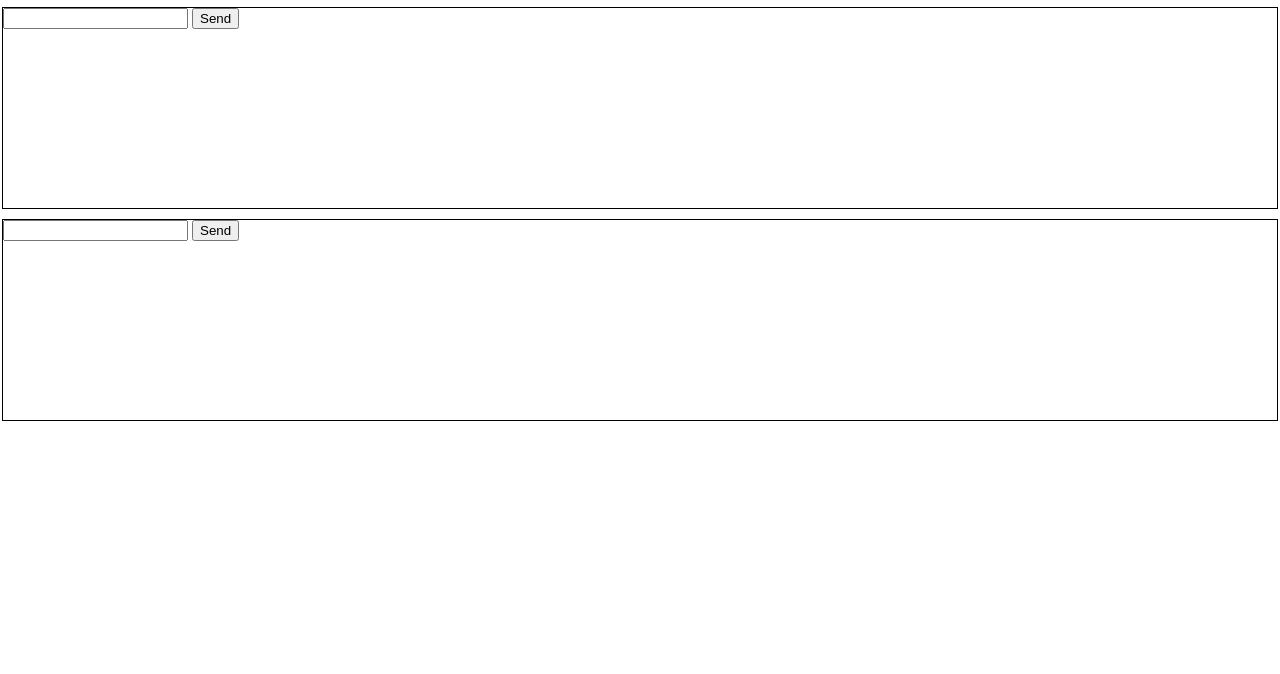
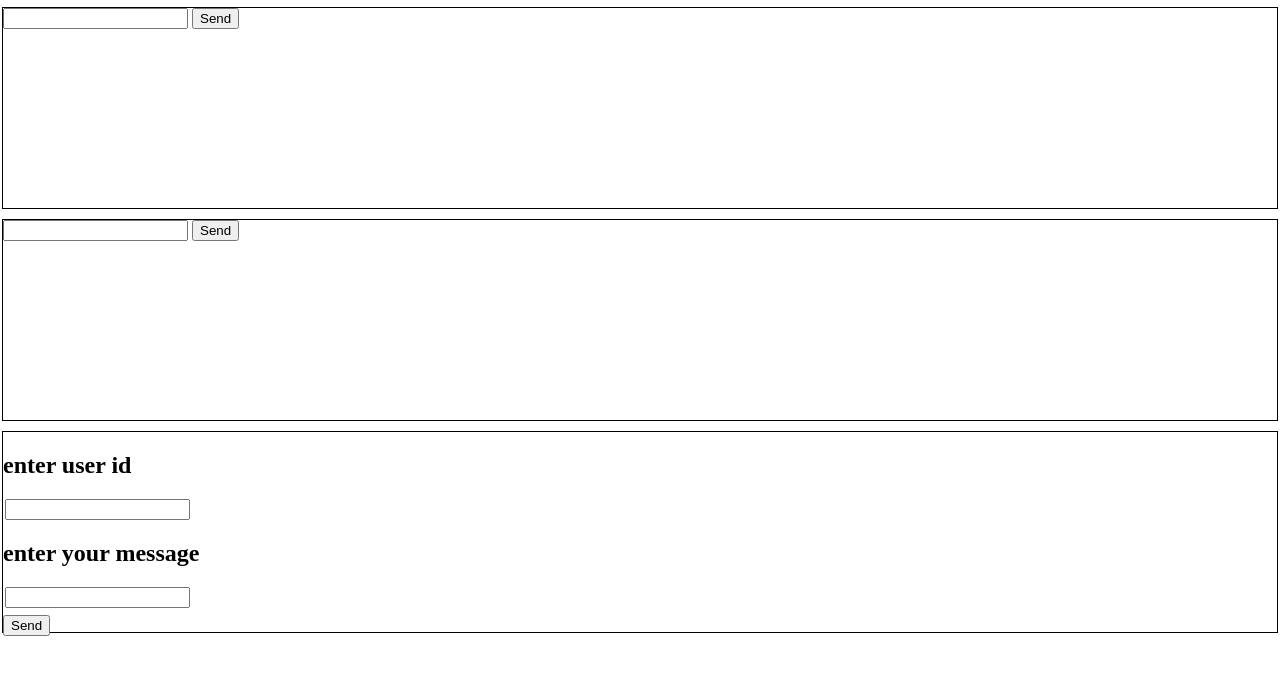
Before and after one commit to khadkaankit85/Sockets.io, a website: page Pages/home/index.html in a window 1280 px wide. Shown: the part 104-778 px from the top of the page. Drawn offline with nearby package versions, Linux system fonts and the light colour scheme; files that its build step writes are made by us from their sources; no server answers; files whose address does not match are found by name.

```diff
--- a/Pages/home/index.html
+++ b/Pages/home/index.html
@@ -29,6 +29,20 @@
             </form>
         </div>
     </section>
+    <!-- section for private message -->
+    <section id="for-private-message">
+        <div id="send-private-chat">
+            <form id="send-private-message">
+                <h1>enter user id</h1>
+                <input type="text" id="get-user-id">
+
+                <h1>enter your message</h1>
+                <input type="text" id="your-private-message">
+
+                <button type="submit">Send</button>
+            </form>
+        </div>
+    </section>
 
 </body>
 <script src="/socket.io/socket.io.js"></script>
--- a/Public/script.js
+++ b/Public/script.js
@@ -8,6 +8,11 @@
 const inputFieldForRoom = document.getElementById("message-in-the-first-room")
 const chat = document.getElementById("chat-of-the-user")
 const chatInFirstRoom = document.getElementById("chat-in-the-first-room")
+
+const sendPrivateMessageForm = document.getElementById("send-private-message")
+const getPrivateMessage = document.getElementById("your-private-message")
+const destinationSocketIdInput = document.getElementById("get-user-id")
+
 
 toggleConnection.addEventListener('click', (e) => {
     if (socket.connected) {
@@ -39,6 +44,14 @@
 
 })
 
+// to send private message to the server
+sendPrivateMessageForm.addEventListener("submit", (e) => {
+    e.preventDefault()
+    let message = getPrivateMessage.value
+    socket.emit("private message", destinationSocketIdInput.value, message)
+
+})
+
 // to handle received message
 socket.on("chat message", (msg) => {
     const message = document.createElement("li")
--- a/Public/style.css
+++ b/Public/style.css
@@ -4,8 +4,14 @@
 }
 
 #for-the-first-namespace,
-#chat-of-the-user {
+#chat-of-the-user,
+#for-private-message {
     height: 200px;
     border: 1px solid black;
     margin: 10px 2px;
 }
+
+#send-private-message>input {
+    display: block;
+    margin: 7px 2px;
+}
```
Also changed, not shown: index.js (+7 -3 lines).
